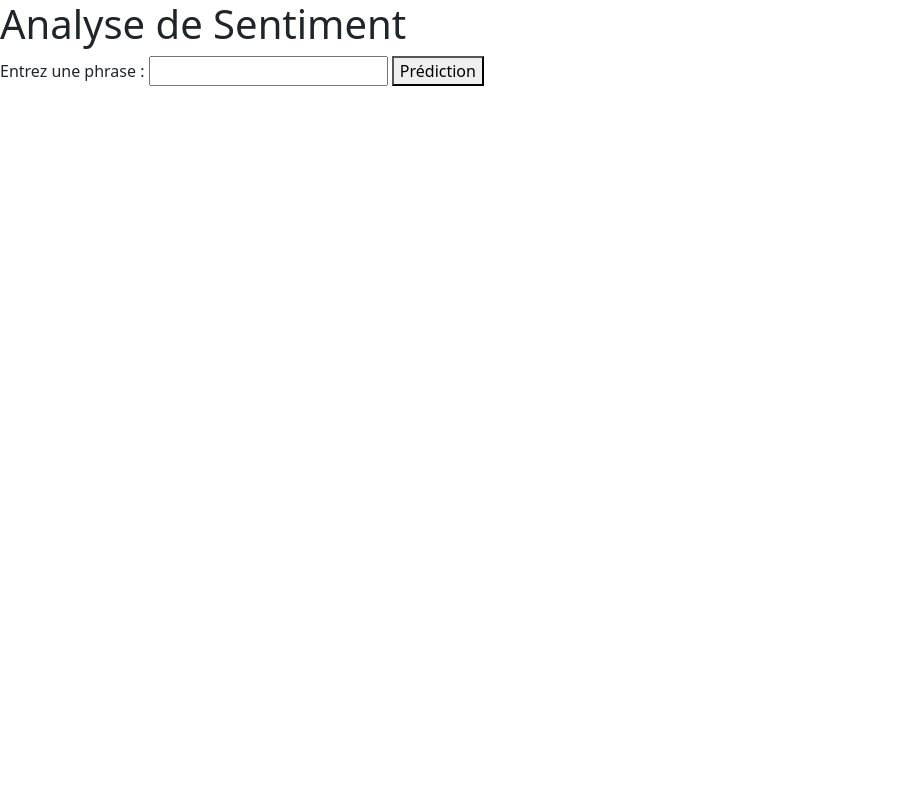
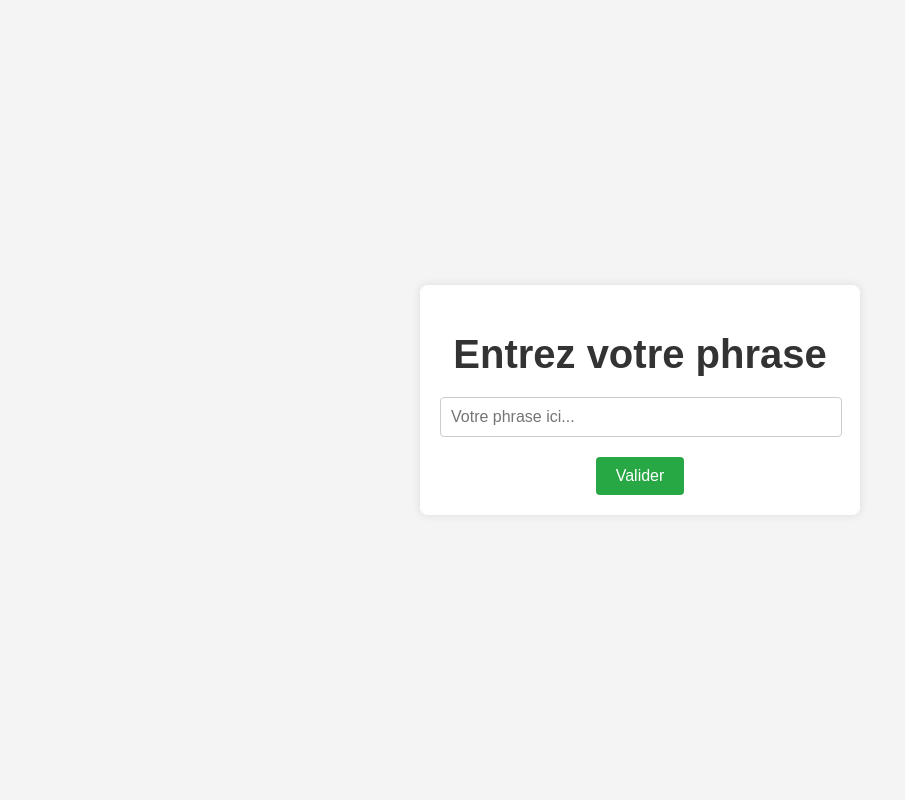
Before and after one commit to FanchLEGOUARD/wsl_deploy, a Flask app: page / in a window 1280 px wide. Shown: the whole page, without its empty margins (0-905 px from the left). Run offline with Flask 3, Linux system fonts and the light colour scheme; parts of the project's set-up code (start-up, migrations or seed data) failed here and were passed over.

Commit message:
new index.html

```diff
--- a/app.py
+++ b/app.py
@@ -1,4 +1,3 @@
-
 from flask import Flask, jsonify, request, render_template, redirect, url_for
 from pymongo import MongoClient
 from pymongo.server_api import ServerApi
@@ -6,7 +5,6 @@ from dotenv import load_dotenv
 import os
 import joblib
 from datetime import datetime
-
 
 load_dotenv()
 
@@ -20,17 +18,16 @@ DB_NAME = os.getenv("DB_NAME")
 joblib_path = "/mnt/c/Users/Utilisateur/Documents/fichier_python/___BRIEFS/TP13/deploy_surveill/"
 joblib_path = ""
 
-
 pipeline = joblib.load(joblib_path + "model.joblib", mmap_mode=None)
 
 uri = f"mongodb+srv://{USER_MONGODB}:{PASSWORD_MONGODB}@{HOST_MONGODB}/?retryWrites=true&w=majority&appName={MONGO_DB_APPNAME}"
-
 client = MongoClient(uri, server_api=ServerApi('1'))
 
 db = client[DB_NAME]  # Sélectionner la base de données
 collection = db[COLLECTION_NAME]  # Sélectionner la collection
 
 app = Flask(__name__)
+
 
 
 @app.route('/create_collection', methods=['GET'])
--- a/templates/index.html
+++ b/templates/index.html
@@ -1,3 +1,4 @@
+<!--
 <!DOCTYPE html>
 <html lang="en">
 
@@ -19,3 +20,67 @@
     </body>
 
 </html>
+-->
+
+<!DOCTYPE html>
+<html lang="fr">
+<head>
+    <meta charset="UTF-8">
+    <meta name="viewport" content="width=device-width, initial-scale=1.0">
+    <title>Formulaire de phrase</title>
+    <style>
+        body {
+            font-family: Arial, sans-serif;
+            background-color: #f4f4f4;
+            display: flex;
+            justify-content: center;
+            align-items: center;
+            height: 100vh;
+            margin: 0;
+        }
+        .container {
+            background-color: #fff;
+            padding: 20px;
+            border-radius: 8px;
+            box-shadow: 0 0 10px rgba(0, 0, 0, 0.1);
+            text-align: center;
+            max-width: 400px;
+            width: 100%;
+        }
+        h1 {
+            font-size: 2.5em;
+            color: #333;
+            margin-bottom: 20px;
+        }
+        input[type="text"] {
+            width: calc(100% - 20px);
+            padding: 10px;
+            margin-bottom: 20px;
+            border: 1px solid #ccc;
+            border-radius: 4px;
+            font-size: 1em;
+        }
+        button {
+            background-color: #28a745;
+            color: white;
+            padding: 10px 20px;
+            border: none;
+            border-radius: 4px;
+            font-size: 1em;
+            cursor: pointer;
+        }
+        button:hover {
+            background-color: #218838;
+        }
+    </style>
+</head>
+<body>
+    <div class="container">
+        <h1>Entrez votre phrase</h1>
+        <form action="{{ url_for('result') }}" method="POST">
+            <input type="text" id="phrase_id" name="label_phrase" placeholder="Votre phrase ici..." required>
+            <button type="submit">Valider</button>
+        </form>
+    </div>
+</body>
+</html>
```
